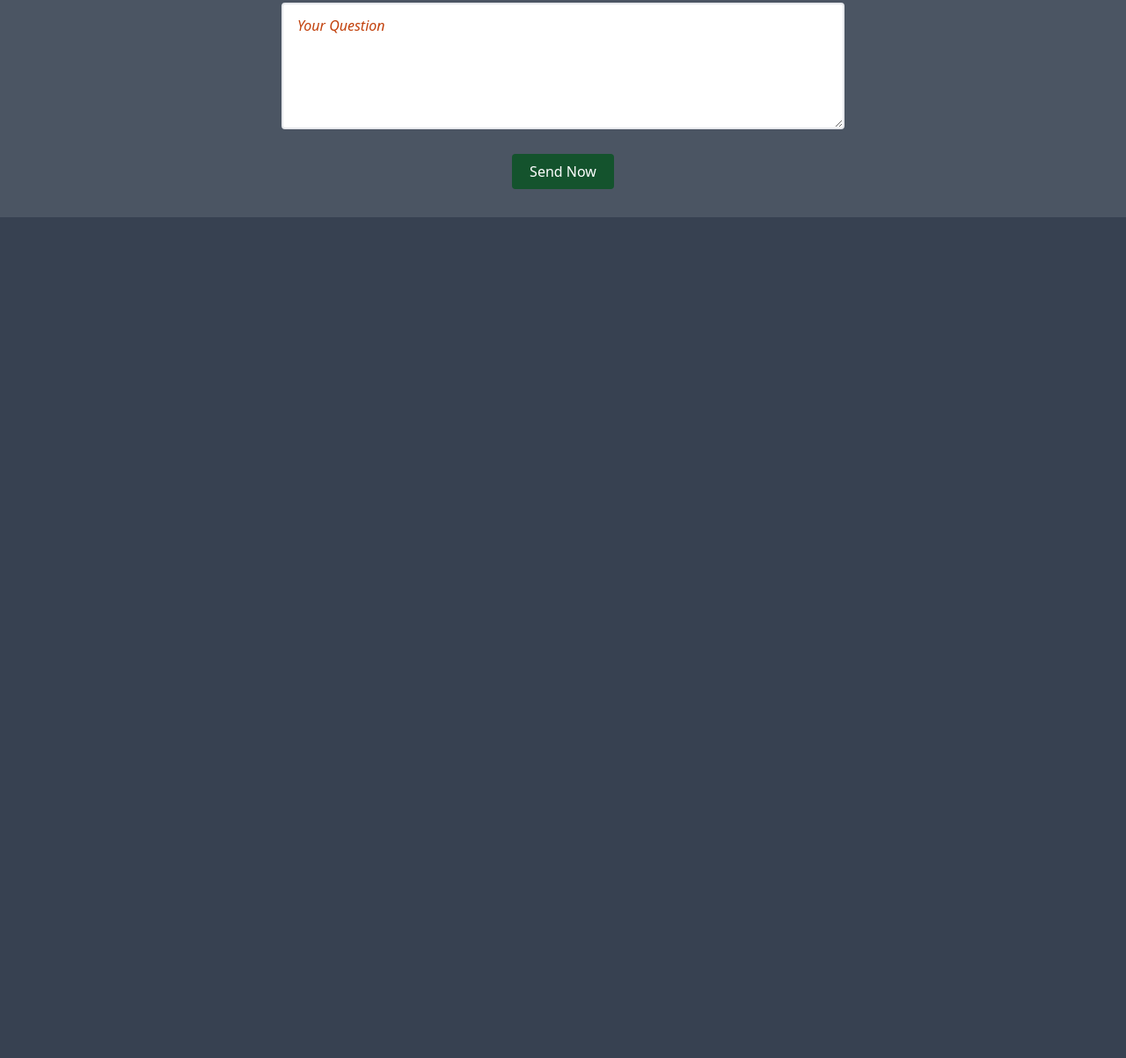
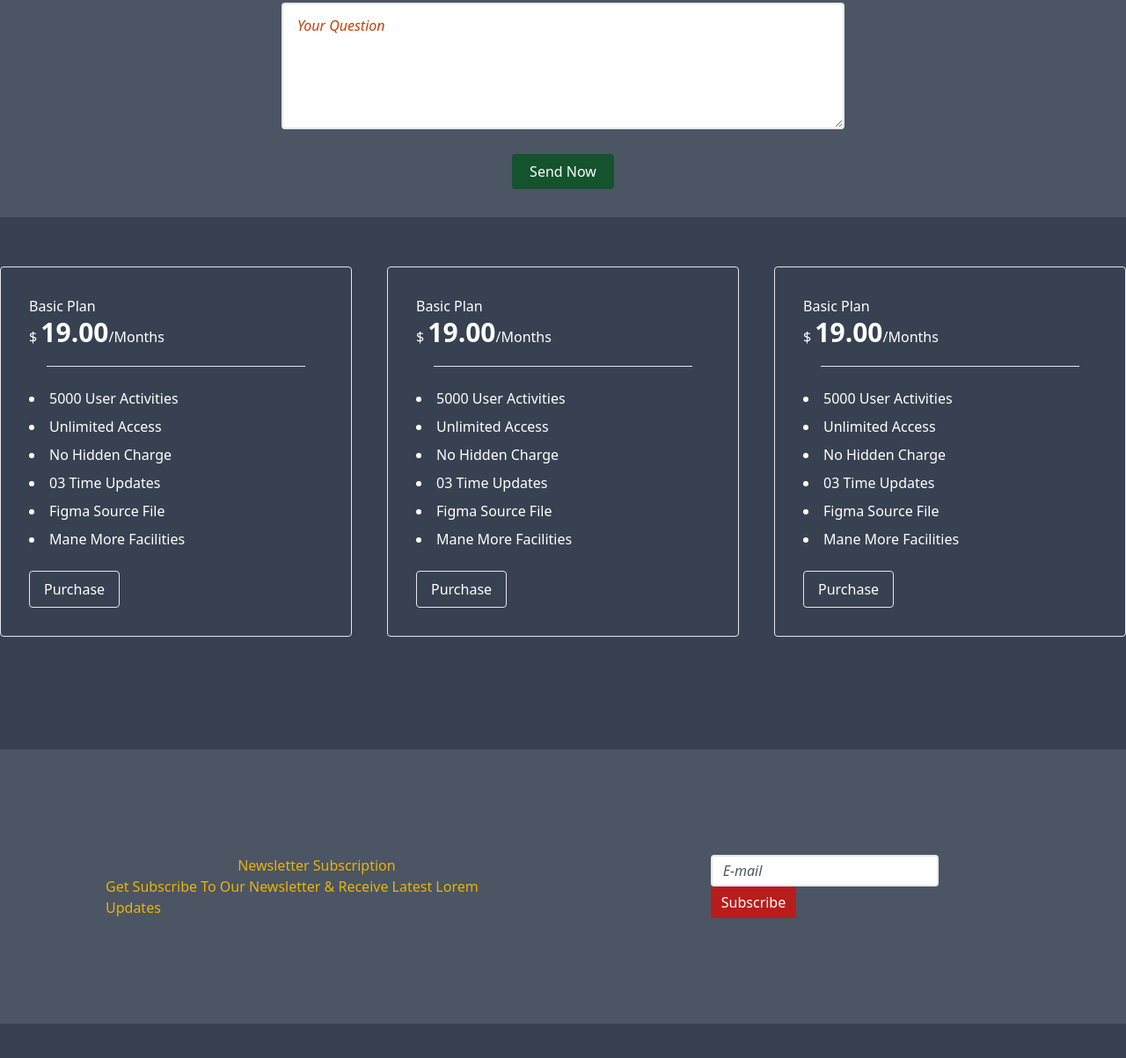
Before and after one commit to 4444abuhossain4444-sys/Tailwind-one, a website built with Vite: page index.html in a window 1280 px wide. Shown: the part 2281-3484 px from the top of the page at 88% size. Before the commit the page ends 2584 px from the top, so only its background shows below. Built offline with nearby package versions, Linux system fonts and the light colour scheme; files whose address does not match are found by name.

Commit message:
the commit

```diff
--- a/index.html
+++ b/index.html
@@ -177,6 +177,71 @@
               </div>
           </form>
     </section>
+     <!-- sixth section -->
+      <section class="mb-32">
+            <div class="grid grid-cols-1 md:grid-cols-2 lg:grid-cols-3 justify-between sm:gap-5 md:gap-8 lg:gap-10 capitalize ext-center md:text-left">
+                <div class="text-white border p-8 hover:bg-gray-600 transition rounded">
+                    <h3>basic plan</h3>
+                    <h1>$ <span class="font-bold sm:text-xs md:text-2xl lg:text-3xl">19.00</span>/months</h1>
+                    <hr class="my-5 mx-5">
+                    <ul class="list-disc list-inside leading-8">
+                        <li>5000 user activities</li>
+                        <li>unlimited access</li>
+                        <li>no hidden charge</li>
+                        <li>03 time updates</li>
+                        <li>figma source file</li>
+                        <li>mane more facilities</li>
+                    </ul>
+                      <button class="mt-5 border px-4 py-2 capitalize rounded hover:bg-green-500 transition">purchase</button>
+                </div>
+                <div class="text-white border p-8 hover:bg-gray-600 transition rounded">
+                    <h3>basic plan</h3>
+                    <h1>$ <span class="font-bold sm:text-xs md:text-2xl lg:text-3xl">19.00</span>/months</h1>
+                    <hr class="my-5 mx-5">
+                    <ul class="list-disc list-inside leading-8">
+                        <li>5000 user activities</li>
+                        <li>unlimited access</li>
+                        <li>no hidden charge</li>
+                        <li>03 time updates</li>
+                        <li>figma source file</li>
+                        <li>mane more facilities</li>
+                    </ul>
+                      <button class="mt-5 border px-4 py-2 capitalize rounded hover:bg-red-500 transition">purchase</button>
+                </div>
+                <div class="text-white border p-8 hover:bg-gray-600 transition rounded">
+                    <h3>basic plan</h3>
+                    <h1>$ <span class="font-bold sm:text-xs md:text-2xl lg:text-3xl">19.00</span>/months</h1>
+                    <hr class="my-5 mx-5">
+                    <ul class="list-disc list-inside leading-8">
+                        <li>5000 user activities</li>
+                        <li>unlimited access</li>
+                        <li>no hidden charge</li>
+                        <li>03 time updates</li>
+                        <li>figma source file</li>
+                        <li>mane more facilities</li>
+                    </ul>
+                      <button class="mt-5 border px-4 py-2 capitalize rounded hover:bg-green-500 transition">purchase</button>
+                </div>
+            </div>
+      </section>
+      <!-- seventh section -->
+       <section class="mb-32">
+             <div class="md:flex md:justify-center md:items-center gap-5 sm:gap-10 md:gap-20 lg:gap-32 bg-gray-600 p-20">
+                <div class="group">
+                 <div class="text-yellow-500 font-sans capitalize p-10 group-hover:bg-gray-500 transition p-10 rounded">
+                    <h1 class="text-center">newsletter subscription</h1>
+                    <p>get subscribe to our newsletter & receive latest lorem  updates</p>
+                 </div>
+                 </div>
+
+                 <div class="group">
+                    <div class="group-hover:bg-gray-500 transition p-10 rounded">
+                     <input class="py-1 outline-none placeholder:italic placeholder:text-gray-600 border-2 hover:border-red-500 transition focus:ring-2 rounded focus:border-blue-600 px-3" type="email" placeholder="E-mail">
+                     <button class="bg-red-700 px-3 py-1.5 text-white rounded hover:bg-red-500 transition focus:ring-2 focus:border-blue-600">Subscribe</button>
+                     </div>
+                 </div>
+             </div>
+       </section>
 </main>
 
 </body>
```
